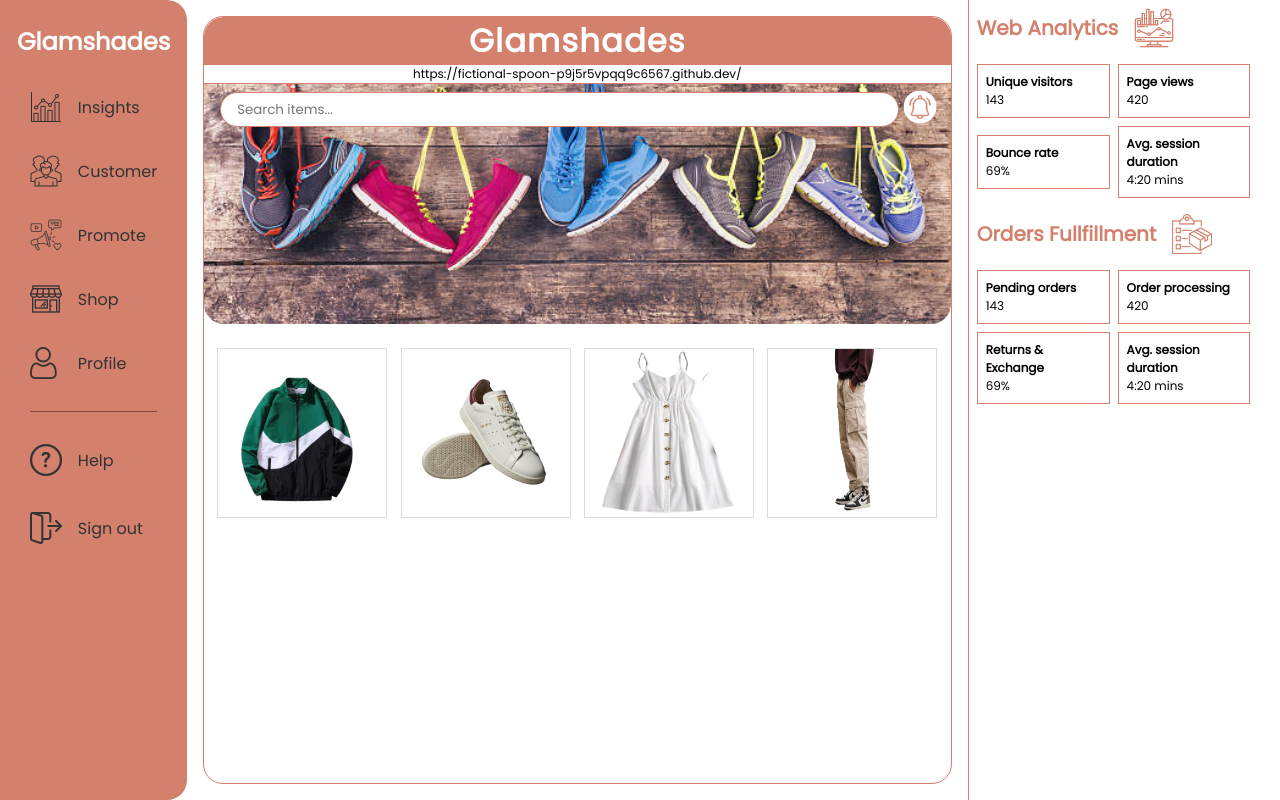
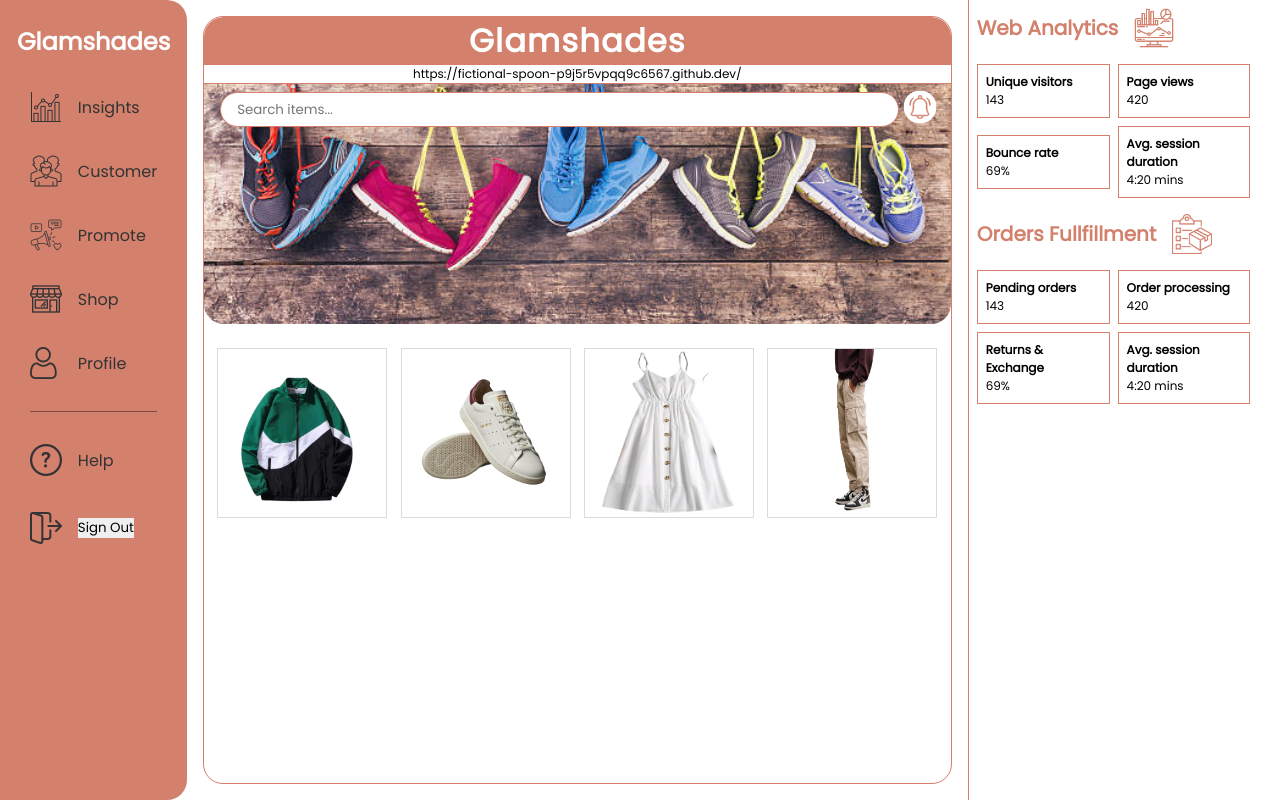
Before and after one commit to Dowelle/Basketbliss, a React (Create React App) app: page / in a window 1280 px wide. Built offline with nearby package versions, Linux system fonts and the light colour scheme; no server answers.

Commit message:
Sign out working

```diff
--- a/src/pages/Homepage.js
+++ b/src/pages/Homepage.js
@@ -1,7 +1,10 @@
 import './Homepage.css';
 import React from 'react';
+import { useNavigate } from 'react-router-dom';
 
 import {Link} from 'react-router-dom';
+
+import { signOutUser } from '../services/firebaseActions';
 
 import Logout from '../assets/logout.png';
 import Shop from '../assets/shop.png';
@@ -19,6 +22,17 @@
 import Dress from '../assets/dress-nobg.png';
 
 function Homepage() {
+    const navigate = useNavigate()
+
+    const signOutMerchant = () => {
+
+        signOutUser().then((res) => {
+            if(res) {
+                navigate('/Landing')
+            }
+        })
+    }
+
   return (
     <div className="Homepage">
         <nav className="nav">
@@ -52,7 +66,7 @@
                     </div>
                     <div className="nav_button">
                         <img src={Logout} alt=""/>
-                        <Link className="nav_a" to="/Setting">Sign out</Link>
+                        <button onClick={signOutMerchant}>Sign Out</button>
                     </div>
                 </div>
 
--- a/src/services/firebaseActions.js
+++ b/src/services/firebaseActions.js
@@ -38,6 +38,8 @@
 }
 
 export const signOutUser = () => {
+  console.log('signout')
+
   return signOut(auth).then(() => {
     return true;
   }).catch((error) => {
@@ -72,8 +74,6 @@
 }
 
 onAuthStateChanged(auth, (user) => {
-  console.log("test")
-  console.log(user)
   if(user) {
     sessionStorage.setItem("uid", user.uid)
   } else {
```
Also changed, not shown: 13 other files (tests, documents, lock files or other folders).
